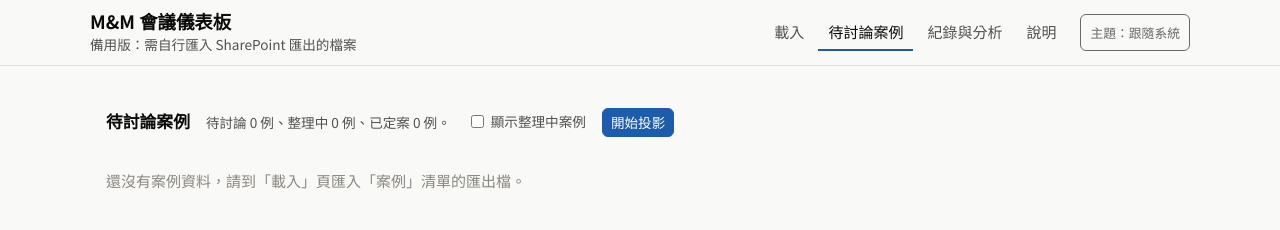
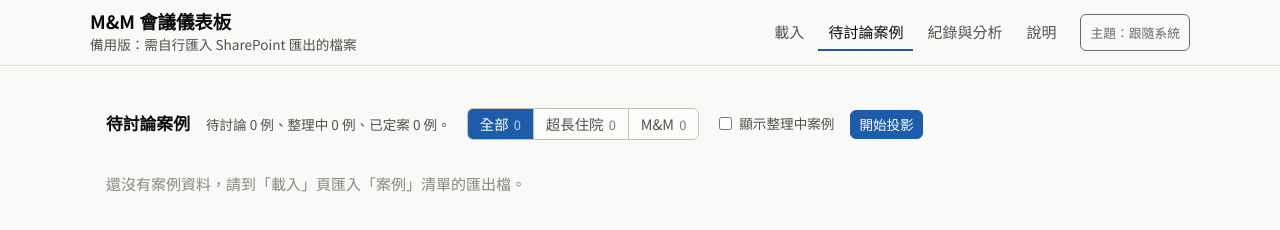
Before and after one commit to jnynlin/hemonc-mm, a plain HTML site: page mm_dashboard.html in a window 1280 px wide. Both pictures are taken after a click on the button "待討論案例". Drawn offline with Linux system fonts and the light colour scheme.

Commit message:
開會頁可切換 全部／超長住院／M&M，投影跟著篩選（v1.8）
Co-Authored-By: Claude Opus 5.5 <noreply@anthropic.com>

```diff
--- a/mm_dashboard.html
+++ b/mm_dashboard.html
@@ -48,7 +48,7 @@ label.f .d{color:var(--fg2);line-height:1.55;min-height:3em;font-size:.92rem} la
 .loads .ok{color:var(--good);font-size:.8rem} .loads .no{color:var(--muted);font-size:.8rem}
 .tiles{display:grid;grid-template-columns:repeat(auto-fit,minmax(150px,1fr));gap:12px 24px} .tile .v{font-size:2rem;font-weight:700;line-height:1.1} .tile .l{color:var(--fg2);font-size:.85rem} .tile .sub{color:var(--muted);font-size:.8rem}
 .tbl{overflow-x:auto} table{border-collapse:collapse;width:100%;font-size:.9rem} th,td{text-align:left;padding:7px 10px;border-bottom:1px solid var(--rule);vertical-align:top} th{color:var(--fg2);font-weight:500;font-size:.8rem;white-space:nowrap} td.num,th.num{text-align:right;font-variant-numeric:tabular-nums}
-td.nw{white-space:nowrap} tr.click{cursor:pointer} tr.click:hover td,tr.cur td{background:var(--accent-soft)}
+td.nw{white-space:nowrap} .seg2{display:inline-flex;border:1px solid var(--axis);border-radius:6px;overflow:hidden} .seg2 button{border:0;background:var(--surface);color:var(--fg2);padding:4px 12px;cursor:pointer;font-size:.9rem} .seg2 button+button{border-left:1px solid var(--axis)} .seg2 button[aria-pressed="true"]{background:var(--accent);color:#fff} .seg2 .c{opacity:.75;font-size:.8rem;margin-left:2px} tr.click{cursor:pointer} tr.click:hover td,tr.cur td{background:var(--accent-soft)}
 .pill{display:inline-block;padding:1px 8px;border-radius:999px;font-size:.78rem;border:1px solid var(--axis);color:var(--fg2);white-space:nowrap} .pill.t1{border-color:var(--s1);color:var(--s1)} .pill.t2{border-color:var(--s2);color:var(--s2)} .pill.t3{border-color:var(--s3);color:var(--s3)}
 .dot{display:inline-block;width:9px;height:9px;border-radius:50%;margin-right:5px;vertical-align:middle}
 .flag{color:var(--critical);font-weight:500} .flag::before{content:"▲ ";font-size:.7em} .agree{color:var(--good)} .disagree{color:var(--serious)}
@@ -89,7 +89,7 @@ const SP=window.MM_SP||null; /* 連線版：由 SharePoint 書籤注入資料與
 const VIEWS=['load','records','prep','about','present'];
 const TYPES=['超長住院','Morbidity','Mortality']; const TYPE_CLASS={'超長住院':'t1','Morbidity':'t2','Mortality':'t3'}; const TYPE_VAR={'超長住院':'--s1','Morbidity':'--s2','Mortality':'--s3'};
 const PREV=['不可預防','可能可預防','很可能可預防','明確可預防']; const DMODE=['三方一致','主席裁定','投票'];
-const state={view:'load',records:[],drafts:[],factors:[],actions:[],loaded:{},recYm:null,paretoRange:'12',paretoType:'全部',open:null,presIdx:0,thr:30,preview:false};
+const state={view:'load',records:[],drafts:[],factors:[],actions:[],loaded:{},recYm:null,paretoRange:'12',paretoType:'全部',open:null,presIdx:0,thr:30,preview:false,kind:'all'};
 const $=(s,el=document)=>el.querySelector(s); const esc=s=>String(s??'').replace(/[&<>"']/g,c=>({'&':'&amp;','<':'&lt;','>':'&gt;','"':'&quot;',"'":'&#39;'}[c]));
 const nowYm=()=>{const d=new Date();return d.getFullYear()+'-'+String(d.getMonth()+1).padStart(2,'0');};
 const addMonths=(ym,n)=>{let [y,m]=ym.split('-').map(Number);m+=n;y+=Math.floor((m-1)/12);m=((m-1)%12+12)%12+1;return y+'-'+String(m).padStart(2,'0');};
@@ -217,15 +217,18 @@ function renderRecords(){ const el=$('#v-records'); if(!state.records.length){ e
 
 /* ---------- 待討論案例 ---------- */
 const ATT_RANK={'不同意初評':0,'未徵詢':1,'同意初評':2};
-function queue(){ return state.drafts.filter(d=>d.status==='待討論'||(state.preview&&d.status==='整理中')).map((d,i)=>[d,i]).sort((x,y)=>((ATT_RANK[x[0].attending.status]??1)-(ATT_RANK[y[0].attending.status]??1))||(x[1]-y[1])).map(x=>x[0]); }
+const KINDS=[['all','全部'],['los','超長住院'],['mm','M&M']]; const kindOk=(d,k)=>k==='all'||(k==='los'?hasType(d,'超長住院'):(hasType(d,'Morbidity')||hasType(d,'Mortality')));
+function queue(){ return state.drafts.filter(d=>(d.status==='待討論'||(state.preview&&d.status==='整理中'))&&kindOk(d,state.kind)).map((d,i)=>[d,i]).sort((x,y)=>((ATT_RANK[x[0].attending.status]??1)-(ATT_RANK[y[0].attending.status]??1))||(x[1]-y[1])).map(x=>x[0]); }
 function renderPrep(){ const el=$('#v-prep'); const q=queue(); const all=state.drafts; const prep=all.filter(d=>d.status==='整理中').length, done=all.filter(d=>d.status==='已定案').length;
   const why=!all.length?(SP?'「案例」清單目前沒有資料。':'還沒有案例資料，請到「載入」頁匯入「案例」清單的匯出檔。'):(prep&&!state.preview?`${prep} 例還在整理中（初評尚未完成）。研究醫師把狀態改成「待討論」後，才會列在這裡；想先看內容，可勾選上方「包含整理中」。`:'目前沒有待討論的案例。');
   const groups=[['不同意初評',''],['未徵詢',''],['同意初評','']];
   const grouped=groups.map(([g,d])=>[g,d,q.map((c,i)=>[c,i]).filter(([c])=>(c.attending.status||'未徵詢')===g)]).filter(([, ,L])=>L.length);
   const row=(d,i)=>`<tr class="click" data-i="${i}"><td class="nw"><b>${esc(d.code)}</b></td><td class="small nw">${esc([d.nameShort,d.age?d.age+'歲':d.ageBand,d.sex].filter(Boolean).join(' '))}</td>${state.preview?`<td class="small nw ${d.status==='整理中'?'muted':''}">${esc(d.status||'')}</td>`:''}<td>${typePills(d)}</td><td class="small">${esc([...d.dxDetail].slice(0,60).join(''))}${[...d.dxDetail].length>60?'…':''}</td><td class="num">${d.los??''}</td><td>${esc(d.initial.mainFactor||'—')}<br><span class="muted small">${esc(d.initial.preventability)}</span></td></tr>`;
-  el.innerHTML=`<section><div class="sec-head"><h2>待討論案例</h2><span class="note">待討論 ${all.filter(d=>d.status==='待討論').length} 例、整理中 ${prep} 例、已定案 ${done} 例。</span><label class="row small" style="gap:4px"><input type="checkbox" id="pv-prep" ${state.preview?'checked':''}>顯示整理中案例</label><button class="btn primary sm" id="go-present" ${q.length?'':'disabled'}>開始投影</button></div>
-    ${q.length?grouped.map(([g,d,L])=>`<h3 style="margin:18px 0 2px">${g==='同意初評'?'<span class="agree">主治同意初評</span>':g==='不同意初評'?'<span class="disagree">主治不同意初評</span>':'未徵詢主治'}　<span class="small muted">${L.length} 例</span></h3><div class="tbl"><table><thead><tr><th>代碼</th><th>病人</th>${state.preview?'<th>狀態</th>':''}<th>類型</th><th>主診斷</th><th class="num">住院天數</th><th>初評</th></tr></thead><tbody>${L.map(([c,i])=>row(c,i)).join('')}</tbody></table></div>`).join('')+`<p class="small" style="margin-top:14px">點選任一列，從該案開始投影。</p>`:`<div class="empty">${why}</div>`}</section>`;
+  const why2=state.kind!=='all'&&all.some(d=>d.status==='待討論'||(state.preview&&d.status==='整理中'))?'這一類目前沒有待討論案例。':why;
+  el.innerHTML=`<section><div class="sec-head"><h2>待討論案例</h2><span class="note">待討論 ${all.filter(d=>d.status==='待討論').length} 例、整理中 ${prep} 例、已定案 ${done} 例。</span><span class="seg2" role="group" aria-label="案例類型">${KINDS.map(([k,n])=>{const c=all.filter(d=>(d.status==='待討論'||(state.preview&&d.status==='整理中'))&&kindOk(d,k)).length; return `<button type="button" data-kind="${k}" aria-pressed="${state.kind===k}">${n} <span class="c">${c}</span></button>`;}).join('')}</span><label class="row small" style="gap:4px"><input type="checkbox" id="pv-prep" ${state.preview?'checked':''}>顯示整理中案例</label><button class="btn primary sm" id="go-present" ${q.length?'':'disabled'}>開始投影</button></div>
+    ${q.length?grouped.map(([g,d,L])=>`<h3 style="margin:18px 0 2px">${g==='同意初評'?'<span class="agree">主治同意初評</span>':g==='不同意初評'?'<span class="disagree">主治不同意初評</span>':'未徵詢主治'}　<span class="small muted">${L.length} 例</span></h3><div class="tbl"><table><thead><tr><th>代碼</th><th>病人</th>${state.preview?'<th>狀態</th>':''}<th>類型</th><th>主診斷</th><th class="num">住院天數</th><th>初評</th></tr></thead><tbody>${L.map(([c,i])=>row(c,i)).join('')}</tbody></table></div>`).join('')+`<p class="small" style="margin-top:14px">點選任一列，從該案開始投影。</p>`:`<div class="empty">${why2}</div>`}</section>`;
   $('#pv-prep').addEventListener('change',e=>{ state.preview=e.target.checked; renderPrep(); });
+  el.querySelectorAll('[data-kind]').forEach(b=>b.addEventListener('click',()=>{ state.kind=b.dataset.kind; state.presIdx=0; renderPrep(); }));
   const gp=$('#go-present'); if(gp) gp.addEventListener('click',()=>{state.presIdx=0;setView('present');});
   el.querySelectorAll('tr.click').forEach(tr=>tr.addEventListener('click',()=>{state.presIdx=Number(tr.dataset.i);setView('present');})); }
 
@@ -266,7 +269,7 @@ function renderPresent(){ const el=$('#v-present'); const q=queue();
   const ctl=(i,n)=>`<div class="ctl"><button class="btn sm" id="pv" ${i<=0?'disabled':''}>◀ 上一案</button><span class="pos">${n?`${i+1}／${n}`:''}</span><button class="btn sm" id="nx" ${i>=n-1?'disabled':''}>下一案 ▶</button><button class="btn sm" id="ex">離開</button><span class="hint">鍵盤 ← →　Esc 離開</span></div>`;
   if(!q.length){ const fl=state.flash; state.flash=null; el.innerHTML=`<div class="pres">${fl?`<div class="flash">${esc(fl)}</div>`:''}<div class="wait">${SP&&state.records.length?'待討論案例已全部定案':'目前沒有待討論案例'}</div>${ctl(0,0)}</div>`; } else { state.presIdx=Math.max(0,Math.min(q.length-1,state.presIdx)); const c=q[state.presIdx];
     const who=[c.nameShort,c.age?c.age+' 歲':c.ageBand,c.sex].filter(Boolean).join('　');
-    const fl=state.flash; state.flash=null; el.innerHTML=`<div class="pres">${ctl(state.presIdx,q.length)}${fl?`<div class="flash">${esc(fl)}</div>`:''}<div class="meta above">${esc(c.code)}　${esc(ymLabel(c.ym))}　${typePills(c)}${c.status==='整理中'?'　<span class="muted">（整理中・預覽）</span>':''}</div><h2>${esc(who)||esc(c.code)}</h2><p class="dx">${esc(c.dxDetail)||'<span class="muted">（未填主診斷）</span>'}</p><div class="cols"><div>${presCard(c)}</div><div><h3>初評與主治意見</h3>${decideBlock(c)}</div></div></div>`; }
+    const fl=state.flash; state.flash=null; el.innerHTML=`<div class="pres">${ctl(state.presIdx,q.length)}${fl?`<div class="flash">${esc(fl)}</div>`:''}<div class="meta above">${state.kind!=='all'?`<span class="muted">${state.kind==='los'?'超長住院':'M&amp;M'}　</span>`:''}${esc(c.code)}　${esc(ymLabel(c.ym))}　${typePills(c)}${c.status==='整理中'?'　<span class="muted">（整理中・預覽）</span>':''}</div><h2>${esc(who)||esc(c.code)}</h2><p class="dx">${esc(c.dxDetail)||'<span class="muted">（未填主診斷）</span>'}</p><div class="cols"><div>${presCard(c)}</div><div><h3>初評與主治意見</h3>${decideBlock(c)}</div></div></div>`; }
   if(q.length) bindDecide(q[state.presIdx]); $('#ex').addEventListener('click',()=>setView('prep')); $('#pv').addEventListener('click',()=>{state.presIdx--;renderPresent();}); $('#nx').addEventListener('click',()=>{state.presIdx++;renderPresent();}); }
 document.addEventListener('keydown',e=>{ if(state.view!=='present') return; if(/^(INPUT|SELECT|TEXTAREA)$/.test((e.target&&e.target.tagName)||'')) return; if(e.key==='ArrowRight'||e.key==='PageDown'){state.presIdx++;renderPresent();} if(e.key==='ArrowLeft'||e.key==='PageUp'){state.presIdx--;renderPresent();} if(e.key==='Escape') setView('prep'); });
 
```
Also changed, not shown: mm_app.js (+3 -3 lines).
